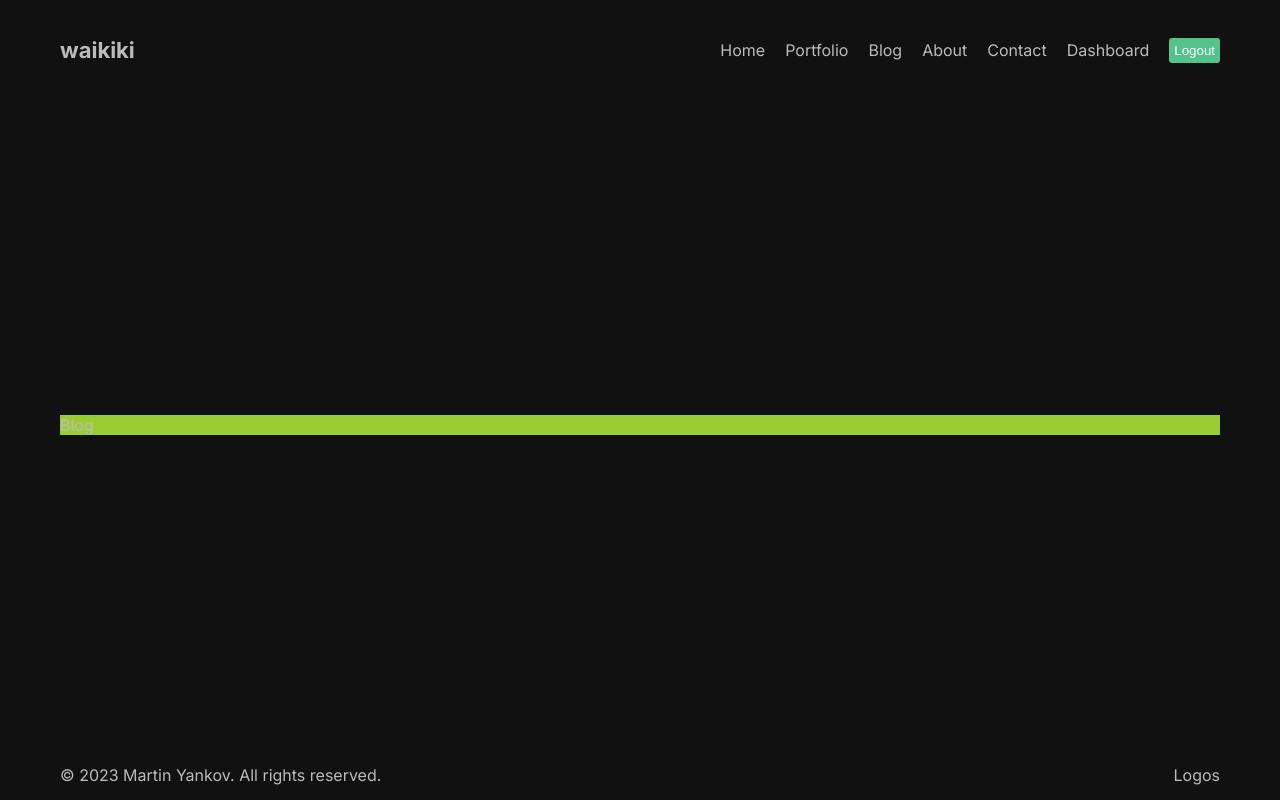
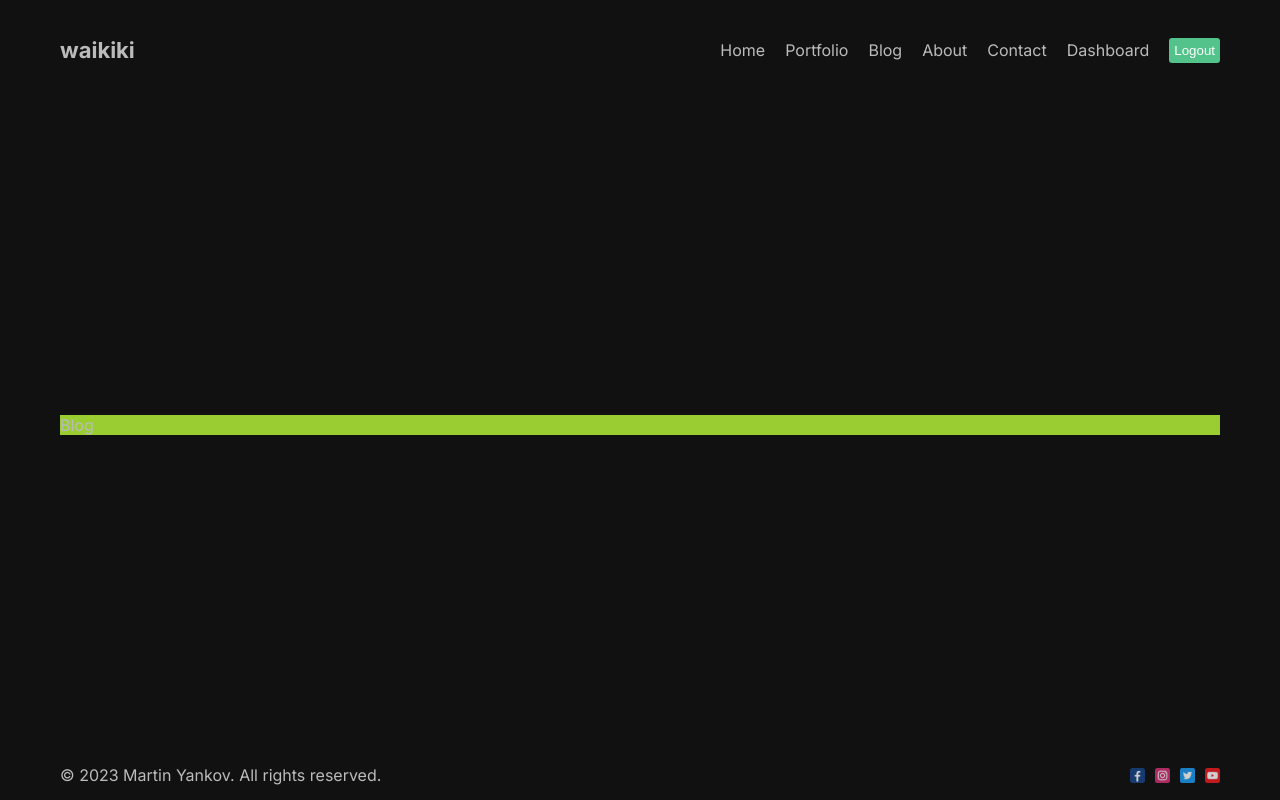
Before and after one commit to Waikikec/personal_portfolio, a Next.js app: page /blog in a window 1280 px wide. Built offline with nearby package versions, Linux system fonts and the light colour scheme.

Commit message:
feat: adding social media icons

```diff
--- a/src/components/footer/Footer.jsx
+++ b/src/components/footer/Footer.jsx
@@ -6,7 +6,36 @@
   return (
     <div className={styles.container}>
       <div>© 2023 Martin Yankov. All rights reserved.</div>
-      <div>Logos</div>
+      <div className={styles.social}>
+        <Image
+          className={styles.icon}
+          src='/1.png'
+          width={15}
+          height={15}
+          alt='Facebook'
+        />
+        <Image
+          className={styles.icon}
+          src='/2.png'
+          width={15}
+          height={15}
+          alt='Instagram'
+        />
+        <Image
+          className={styles.icon}
+          src='/3.png'
+          width={15}
+          height={15}
+          alt='Twitter'
+        />
+        <Image
+          className={styles.icon}
+          src='/4.png'
+          width={15}
+          height={15}
+          alt='YouTube'
+        />
+      </div>
     </div>
   );
 };
--- a/src/components/footer/footer.module.css
+++ b/src/components/footer/footer.module.css
@@ -4,3 +4,14 @@
     align-items: center;
     justify-content: space-between;
 }
+
+.social {
+    display: flex;
+    align-items: center;
+    gap: 10px;
+}
+
+.icon {
+    opacity: 0.8;
+    cursor: pointer;
+}
```
